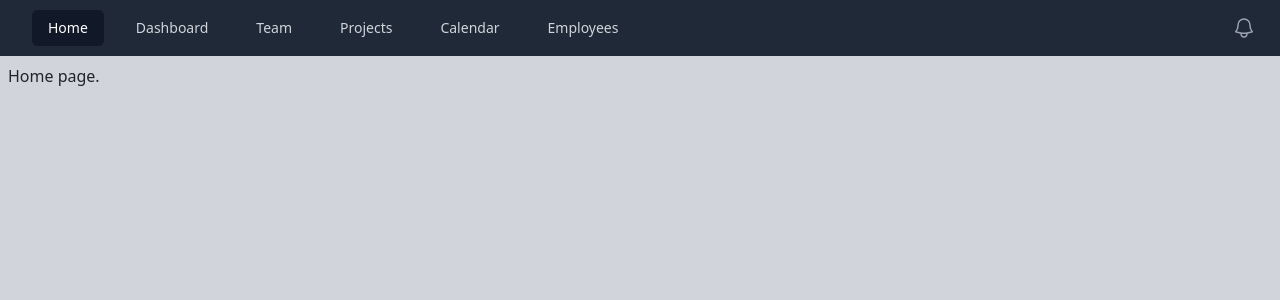
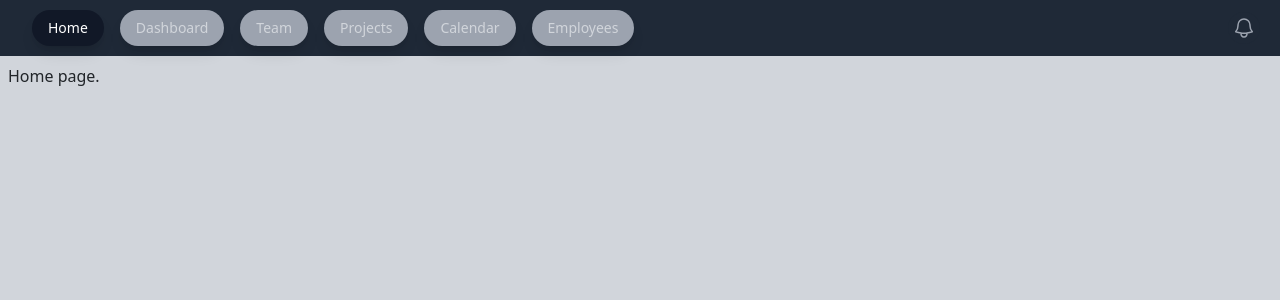
Before and after one commit to illiababich/employee-management-react, a React (Create React App) app: page / in a window 1280 px wide. Shown: the top 300 px of the page. Built offline with nearby package versions, Linux system fonts and the light colour scheme.

Commit message:
updating buttons

```diff
--- a/src/components/AddEmployee.js
+++ b/src/components/AddEmployee.js
@@ -14,7 +14,7 @@ function AddEmployee(props) {
   return (
       <>
         <button onClick={handleShow}
-                className="block m-2 mx-auto bg-purple-600 hover:bg-purple-700 text-white font-bold py-2 px-4 rounded">
+                className="block m-2 mx-auto bg-purple-600 hover:bg-purple-700 transition-all duration-300 ease-linear text-white font-bold py-2 px-4 rounded">
           Add Employee
         </button>
 
--- a/src/components/EditEmployee.js
+++ b/src/components/EditEmployee.js
@@ -13,7 +13,7 @@ function EditEmployee(props) {
   return (
       <>
         <button onClick={handleShow}
-                className="px-4 py-1 text-sm text-purple-600 font-semibold rounded-full border border-purple-200 hover:text-white hover:bg-purple-600 hover:border-transparent focus:outline-none focus:ring-2 focus:ring-purple-600 focus:ring-offset-2">
+                className="px-4 py-1 text-sm text-purple-600 font-semibold rounded-full border hover:text-white hover:bg-purple-600 hover:border-transparent transition-all duration-200 ease-linear focus:outline-none focus:ring-2 focus:ring-purple-600 focus:ring-offset-2">
           Update
         </button>
 
@@ -79,12 +79,12 @@ function EditEmployee(props) {
             </form>
           </Modal.Body>
           <Modal.Footer>
-            <button className={"bg-slate-400 hover:bg-slate-500 text-white font-bold py-2 px-4 rounded"}
+            <button className={"bg-slate-400 hover:bg-slate-500 transition-all duration-300 ease-linear text-white font-bold py-2 px-4 rounded"}
                     onClick={handleClose}>
               Close
             </button>
             <button
-                className={"bg-purple-600 hover:bg-purple-700 text-white font-bold py-2 px-4 rounded"}
+                className={"bg-purple-600 hover:bg-purple-700 transition-all duration-300 ease-linear text-white font-bold py-2 px-4 rounded"}
                 form={"edit-modal"}>
               Update
             </button>
--- a/src/components/Employee.js
+++ b/src/components/EmployeeCard.js
@@ -1,9 +1,9 @@
-function Employee(props) {
+function EmployeeCard(props) {
   return (
       <div
           className="min-w-[350px] max-w-[350px] m-2 py-8 px-8 max-w-sm bg-white rounded-xl shadow-lg space-y-2 sm:py-4 sm:flex sm:items-center sm:space-y-0 sm:space-x-6 border border-gray-250">
         <img
-            className="object-cover rounded-full h-[100px] w-[100px] block mx-auto h-24 rounded-full sm:mx-0 sm:shrink-0"
+            className="object-cover rounded-full h-[100px] w-[100px] block mx-auto h-24 sm:mx-0 sm:shrink-0"
             src={props.img}
             alt="Profile photo"/>
         <div className="text-center space-y-2 sm:text-left">
@@ -21,4 +21,4 @@ function Employee(props) {
   );
 }
 
-export default Employee;
+export default EmployeeCard;
--- a/src/components/Header.js
+++ b/src/components/Header.js
@@ -46,9 +46,10 @@ export default function Header(props) {
                                   key={item.name}
                                   to={item.href}
                                   className={({isActive}) => {
-                                    return "px-3 py-2 text-sm font-medium no-underline " + (!isActive
-                                        ? "text-gray-300 hover:bg-gray-700 rounded hover:text-white"
-                                        : "bg-gray-900 text-white rounded");
+                                    return "navbar-icon px-3 py-2 text-sm font-medium no-underline "
+                                        + (!isActive
+                                        ? "text-gray-300 hover:bg-gray-700 hover:text-white"
+                                        : "bg-gray-900 text-white");
                                   }}
                               >
                                 {item.name}
@@ -61,7 +62,7 @@ export default function Header(props) {
                         className="absolute inset-y-0 right-0 flex items-center pr-2 sm:static sm:inset-auto sm:ml-6 sm:pr-0">
                       <button
                           type="button"
-                          className="rounded-full bg-gray-800 p-1 text-gray-400 hover:text-white focus:outline-none focus:ring-2 focus:ring-white focus:ring-offset-2 focus:ring-offset-gray-800"
+                          className="rounded-full bg-gray-800 p-1 text-gray-400 hover:text-white transition-all duration-300 ease-linear"
                       >
                         <span className="sr-only">View notifications</span>
                         <BellIcon className="h-6 w-6" aria-hidden="true"/>
--- a/src/index.css
+++ b/src/index.css
@@ -1,3 +1,14 @@
 @tailwind base;
 @tailwind components;
 @tailwind utilities;
+
+@layer components {
+    .navbar-icon {
+        @apply relative flex items-center justify-center
+        mt-2 mb-2 mx-auto
+        bg-gray-400 hover:bg-violet-500 dark:bg-gray-800
+        hover:rounded-xl rounded-3xl
+        transition-all duration-300 ease-linear
+        cursor-pointer shadow-lg;
+    }
+}
--- a/src/pages/navbar/Employees.js
+++ b/src/pages/navbar/Employees.js
@@ -1,5 +1,5 @@
 import '../../index.css';
-import Employee from '../../components/Employee';
+import EmployeeCard from '../../components/EmployeeCard';
 import {useState} from "react";
 import AddEmployee from "../../components/AddEmployee";
 import EditEmployee from "../../components/EditEmployee";
@@ -90,7 +90,7 @@ function Employees() {
                       role={employee.role}
                       updateEmployee={updateEmployee}/>);
 
-                  return <Employee
+                  return <EmployeeCard
                       key={employee.id}
                       id={employee.id}
                       name={employee.name}
```
